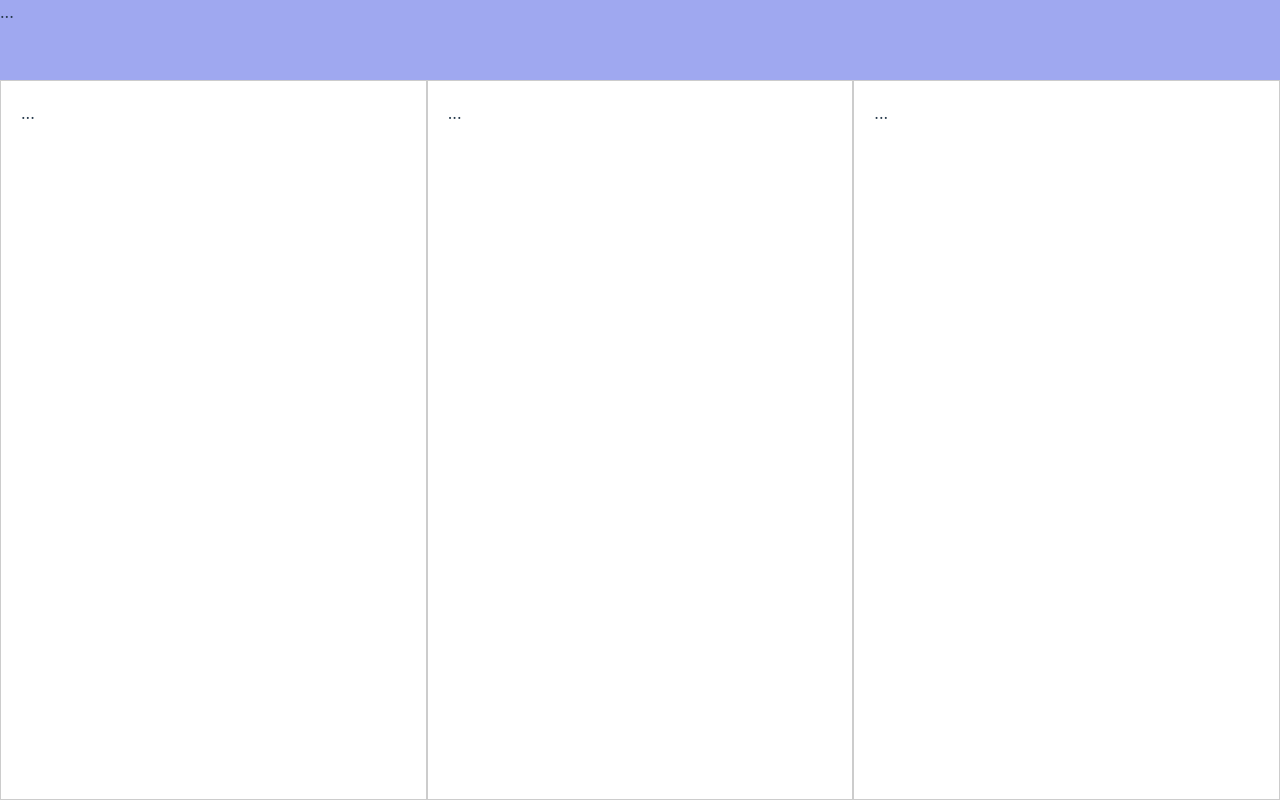
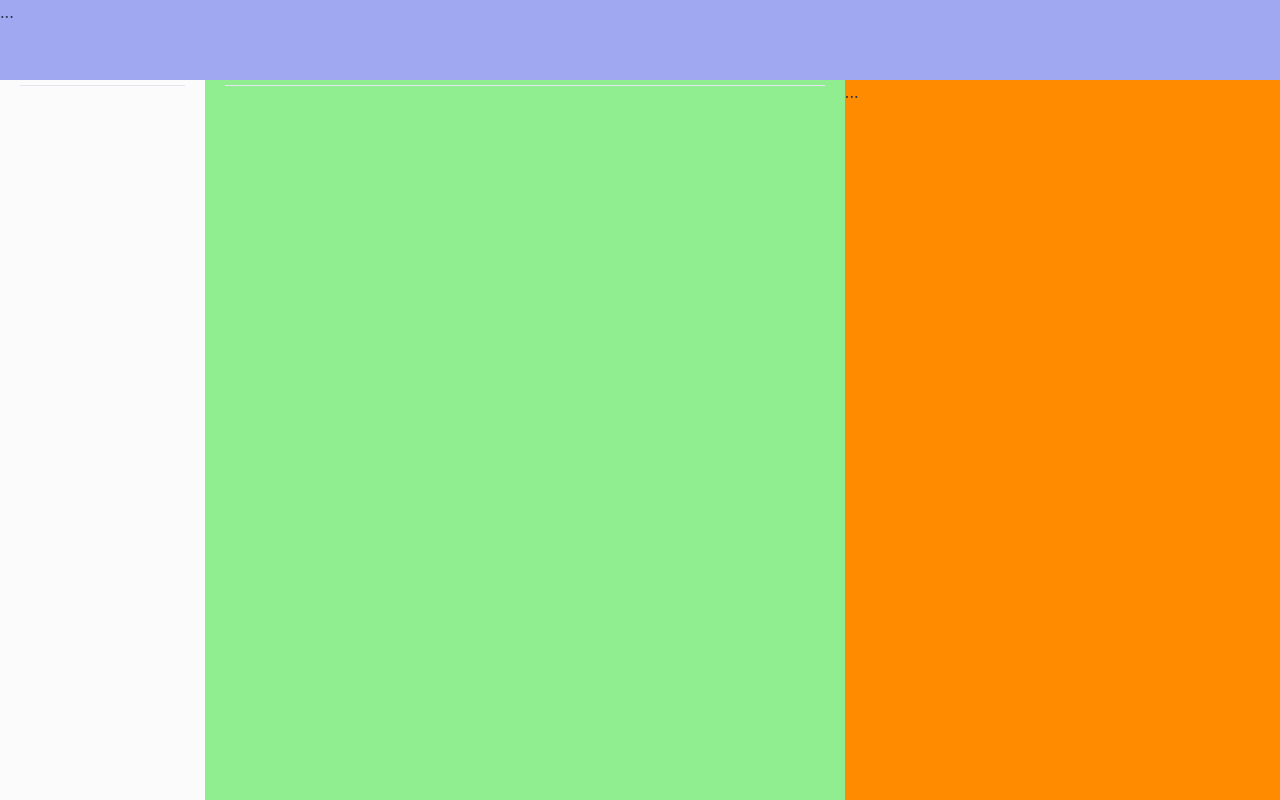
Before and after one commit to Niyaz2498/niyaz-cn, a React (Vite) app: page / in a window 1280 px wide. Built offline with nearby package versions, Linux system fonts and the light colour scheme.

Commit message:
added separator

```diff
--- a/src/App.jsx
+++ b/src/App.jsx
@@ -2,6 +2,7 @@ import { useState } from 'react'
 import reactLogo from './assets/react.svg'
 import viteLogo from '/vite.svg'
 import './App.scss'
+import Separator from "./components/Separator"
 
 function App() {
   const [count, setCount] = useState(0)
@@ -33,11 +34,13 @@ function App() {
   return (
     <>
     <div className="navbar">...</div>
-    <div className="content">
-      <div className="column">...</div>
-      <div className="column">...</div>
-      <div className="column">...</div>
+    <div className="column1">
+      <Separator></Separator>
     </div>
+    <div className="column2">
+      <Separator></Separator>
+    </div>
+    <div className="column3">...</div>
     </>
   )
 }
--- a/src/App.scss
+++ b/src/App.scss
@@ -53,11 +53,13 @@ html, body {
 #root {
   display: grid;
   grid-template-rows: auto 1fr;
+  grid-template-columns: 16% 1fr 34%;
   height: 100%;
   width: 100%;
 }
 .navbar {
   grid-row: 1;
+  grid-column: 1 / span 3;
   background-color: #f0f0f0;
   /* padding: 10px; */
   height: 80px;
@@ -70,7 +72,33 @@ html, body {
   /* gap: 20px; */
 }
 
-.column {
-  border: 1px solid #ccc;
-  padding: 20px;
+.column1 {
+  grid-row: 2;
+  grid-column: 1;
+  /* Add your content here */
+  // background-color: blueviolet;
+  background-color: #fbfbfb;
 }
+
+.column2 {
+  grid-row: 2;
+  grid-column: 2;
+  /* Add your content here */
+  background-color: lightgreen;
+}
+
+.column3 {
+  grid-row: 2;
+  grid-column: 3;
+  /* Add your content here */
+  background-color: darkorange;
+}
+.separator {
+  height: 0.75px;
+  background-color: #E6E4F0;
+  margin: 0 20px;
+}
+.sep-holder {
+  padding-top: 5px;
+  padding-bottom: 5px;
+}
--- /dev/null
+++ b/src/components/Separator.jsx
@@ -0,0 +1,11 @@
+import React from 'react';
+
+function Separator() {
+  return (
+    <div className='sep-holder'>
+      <div className="separator"></div>
+    </div>
+  );
+}
+
+export default Separator
```
